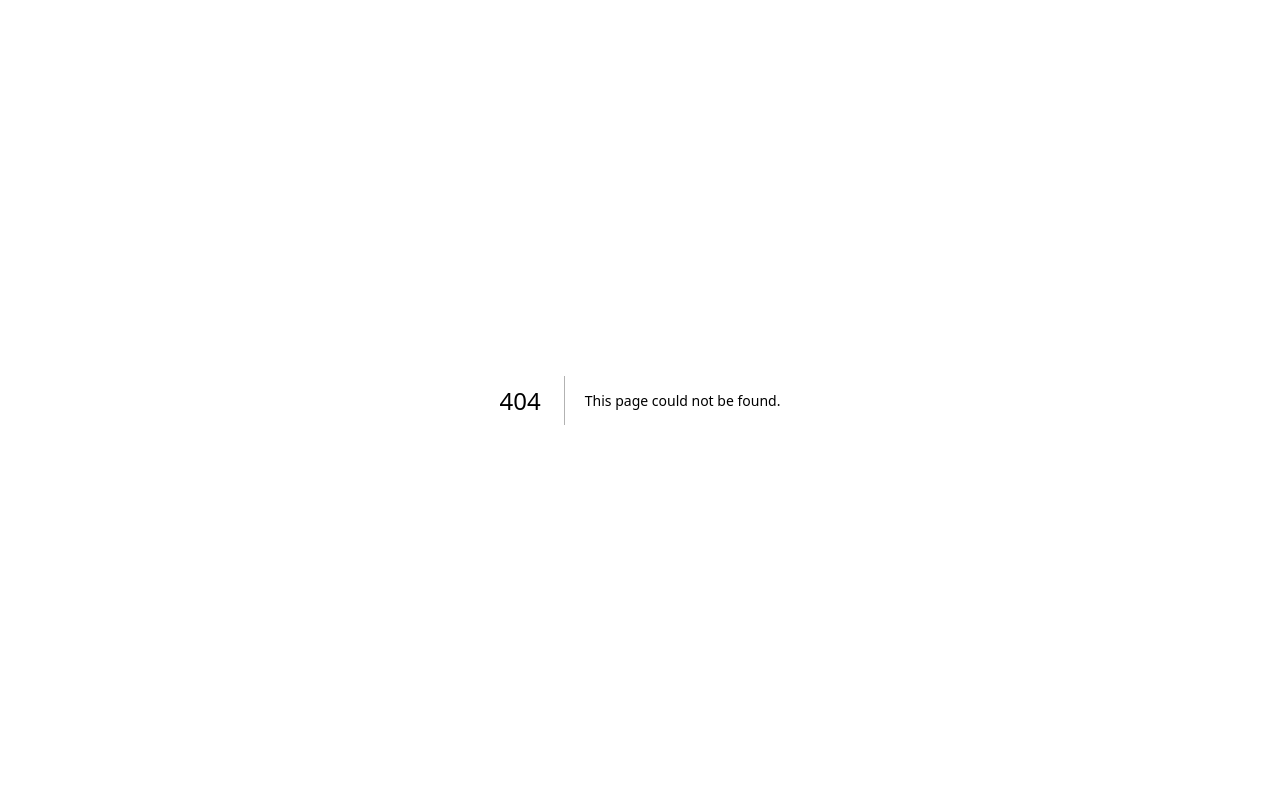
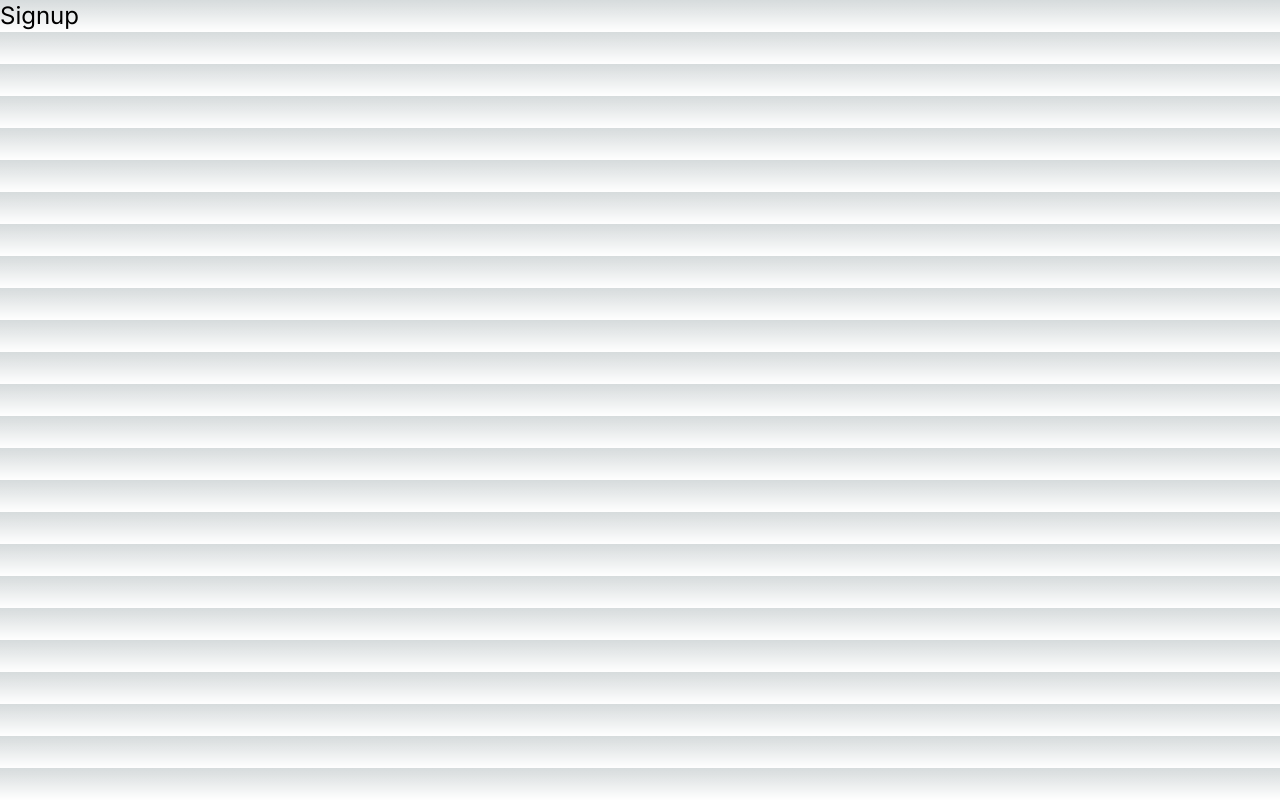
Before and after one commit to Adamwest023/NextjsTutorial, a Next.js app: page /signup in a window 1280 px wide. Before the commit this address had no page. Built offline with nearby package versions, Linux system fonts and the light colour scheme.

Commit message:
created frontend pages

```diff
--- /dev/null
+++ b/src/app/login/page.tsx
@@ -0,0 +1,7 @@
+export default function LoginPage() {
+    return (
+        <div className="flex">
+            <h1 className="text-center text-black text-2xl">Login</h1>
+        </div>
+    )
+}
--- /dev/null
+++ b/src/app/signup/page.tsx
@@ -0,0 +1,8 @@
+export default function SignupPage(){
+
+    return(
+        <div className="flex">
+            <h1 className='text-center text-black text-2xl'>Signup</h1>
+        </div>
+    )
+}
```
Also changed, not shown: 1 other file (tests, documents, lock files or other folders).
